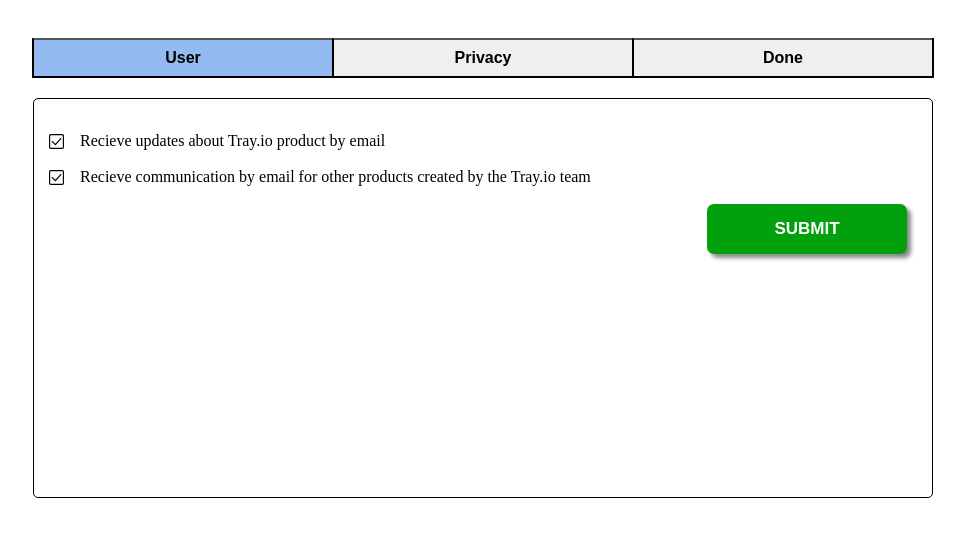
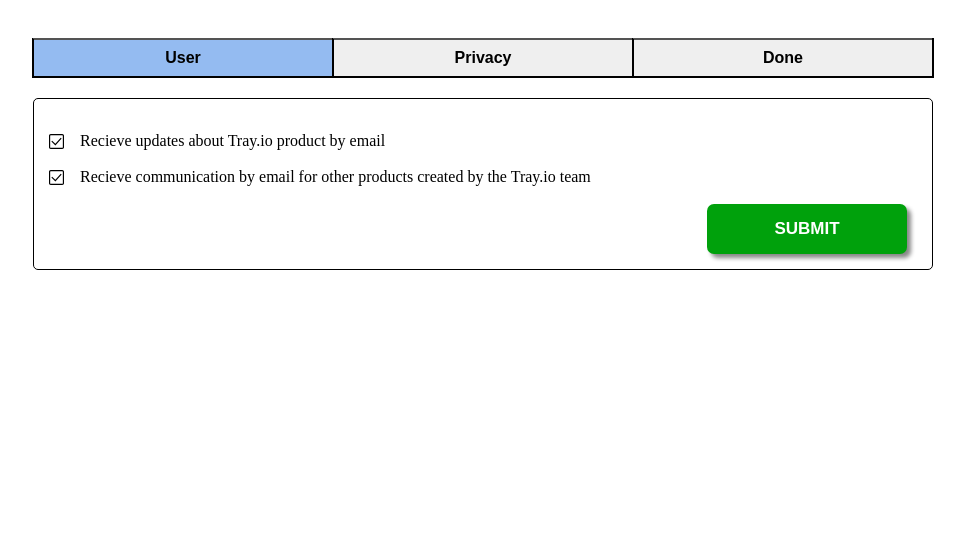
Before and after one commit to PeerProg/React-Grind, a React (Create React App) app: page /privacy in a window 1280 px wide. Shown: the top 536 px of the page, without its empty margins (157-1122 px from the left). Built offline with nearby package versions, Linux system fonts and the light colour scheme.

Commit message:
Cleans up typo

```diff
--- a/src/pages/privacy.js
+++ b/src/pages/privacy.js
@@ -76,7 +76,6 @@ const StyledPageWrapper = styled.div`
 
 const StyledForm = styled.form`
   width: 900px;
-  min-height: 50vh;
   border-radius: 5px;
   margin-left: auto;
   margin-right: auto;
--- a/src/pages/user.js
+++ b/src/pages/user.js
@@ -76,7 +76,7 @@ const User = () => {
           label="Password"
           type="password"
           required
-          placeholder="Enter your passwword"
+          placeholder="Enter your password"
           handleInputChange={e => {
             dispatch(updateUserInfo({ password: e.target.value }));
           }}
```
